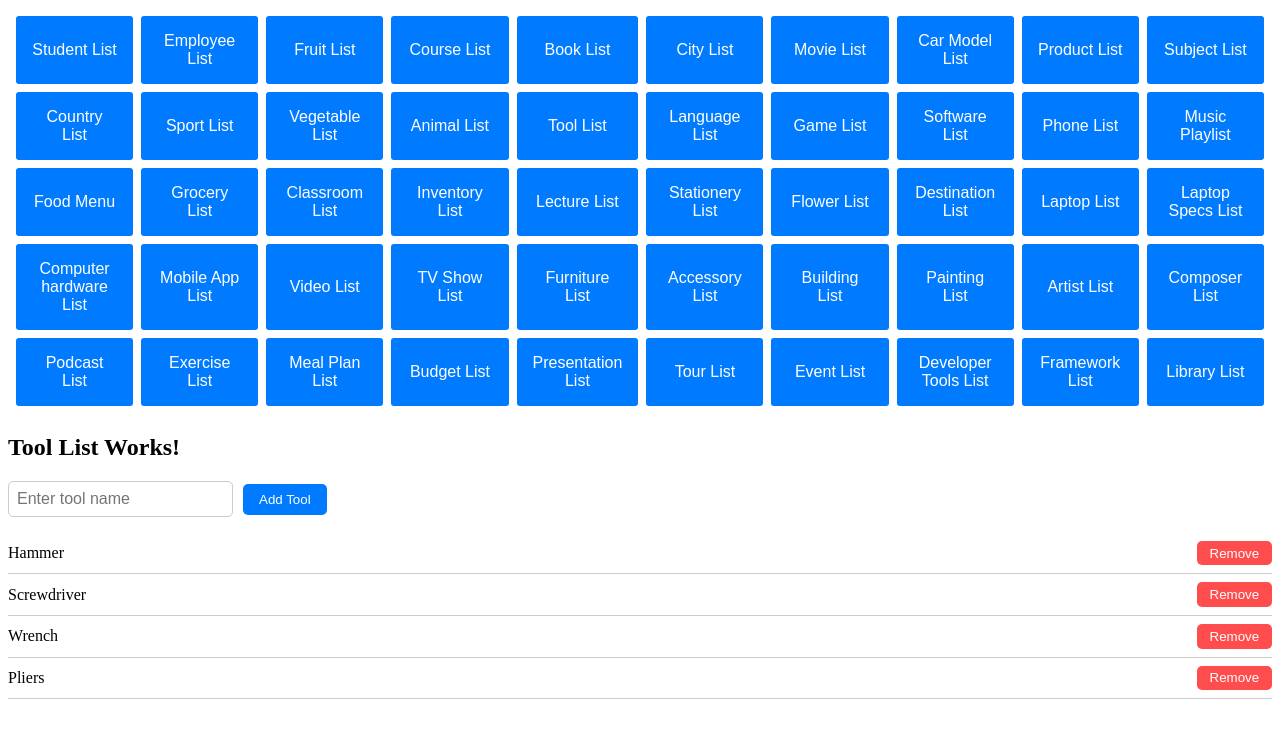
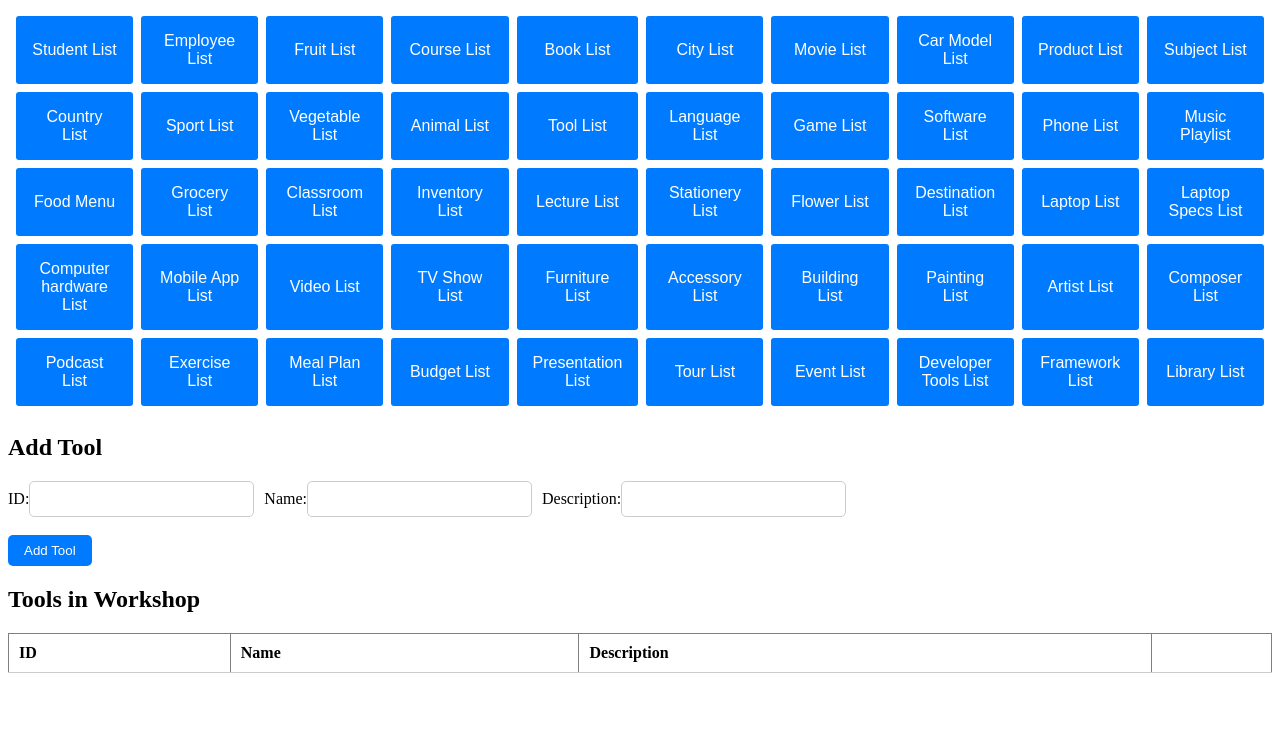
Before and after one commit to RodelDecio/AngularTSDataStructures, an Angular app: page /toollist in a window 1280 px wide. Shown: the top 738 px of the page. Built offline with nearby package versions, Linux system fonts and the light colour scheme.

Commit message:
#15toollistservices

```diff
--- a/src/app/components/toollist/toollist.component.css
+++ b/src/app/components/toollist/toollist.component.css
@@ -1,4 +1,9 @@
-input[type="text"] {
+.tool-form {
+  margin-bottom: 20px;
+}
+
+input[type="text"],
+input[type="number"] {
   padding: 0.5rem;
   margin-right: 10px;
   border: 1px solid #ccc;
@@ -23,36 +28,23 @@ button.btn-primary:hover {
   background-color: #0056b3;
 }
 
-ul {
-  list-style: none;
-  padding: 0;
+table {
+  width: 100%;
+  border-collapse: collapse;
 }
 
-li {
-  display: flex;
-  justify-content: space-between;
-  align-items: center;
-  padding: 0.5rem 0;
+td,
+th {
+  padding: 10px;
+  text-align: left;
   border-bottom: 1px solid #ccc;
 }
 
-li button {
+.remove-btn {
   background-color: #ff4d4d;
   color: white;
-  padding: 0.3rem 0.8rem;
 }
 
-li button:hover {
+.remove-btn:hover {
   background-color: #e60000;
 }
-
-@media (max-width: 768px) {
-  input[type="text"] {
-    width: 100%;
-    margin-bottom: 10px;
-  }
-
-  button.btn-primary {
-    width: 100%;
-  }
-}
--- a/src/app/components/toollist/toollist.component.html
+++ b/src/app/components/toollist/toollist.component.html
@@ -1,13 +1,39 @@
-<div>
-  <h2>Tool List Works!</h2>
+<div class="tool-form">
+  <h2>Add Tool</h2>
+  <form (submit)="addTool()">
+    <label for="id">ID:</label>
+    <input type="text" id="id" [(ngModel)]="id" name="id" required />
 
-  <input type="text" [(ngModel)]="tool" placeholder="Enter tool name" />
-  <button class="btn btn-primary" (click)="addTool()">Add Tool</button>
+    <label for="name">Name:</label>
+    <input type="text" id="name" [(ngModel)]="name" name="name" required />
 
-  <ul>
-    <li *ngFor="let tool of toolList; let i = index">
-      {{ tool }}
-      <button (click)="removeTool(i)">Remove</button>
-    </li>
-  </ul>
+    <label for="description">Description:</label>
+    <input type="text" id="description" [(ngModel)]="description" name="description" required /><br><br>
+
+    <button type="submit" class="btn btn-primary">Add Tool</button>
+  </form>
 </div>
+
+<div class="tool-list">
+  <h2>Tools in Workshop</h2>
+  <table border="1">
+    <thead>
+    <tr>
+      <th>ID</th>
+      <th>Name</th>
+      <th>Description</th>
+      <th></th>
+    </tr>
+    </thead>
+    <tbody>
+    <tr *ngFor="let tool of tools; let i = index">
+      <td>{{ tool.id }}</td>
+      <td>{{ tool.name }}</td>
+      <td>{{ tool.description }}</td>
+      <td>
+        <button (click)="removeTool(i)" class="remove-btn">Remove</button>
+      </td>
+    </tr>
+    </tbody>
+  </table>
+</div>
--- a/src/app/components/toollist/toollist.component.ts
+++ b/src/app/components/toollist/toollist.component.ts
@@ -1,22 +1,32 @@
 import { Component } from '@angular/core';
+import { ToolListService } from '../../services/toollist/toollist.service';
+import { Tool } from '../../interface/tool';
 
 @Component({
   selector: 'app-toollist',
   templateUrl: './toollist.component.html',
-  styleUrls: ['./toollist.component.css']
+  styleUrls: ['./toollist.component.css'],
 })
 export class ToolListComponent {
-  toolList: string[] = ['Hammer', 'Screwdriver', 'Wrench', 'Pliers'];
-  tool: string = '';
+  tools: Tool[] = [];
+  id: string = '';
+  name: string = '';
+  description: string = '';
+
+  constructor(private toolListService: ToolListService) {
+    this.tools = this.toolListService.getTools();
+  }
 
   addTool(): void {
-    if (this.tool.trim()) {
-      this.toolList.push(this.tool.trim());
-      this.tool = '';
+    if (this.id && this.name && this.description) {
+      this.toolListService.addTool(this.id, this.name, this.description);
+      this.id = '';
+      this.name = '';
+      this.description = '';
     }
   }
 
   removeTool(index: number): void {
-    this.toolList.splice(index, 1);
+    this.toolListService.removeTool(index);
   }
 }
--- /dev/null
+++ b/src/app/interface/tool.ts
@@ -0,0 +1,5 @@
+export interface Tool {
+  id: string;
+  name: string;
+  description: string;
+}
--- /dev/null
+++ b/src/app/services/toollist/toollist.service.ts
@@ -0,0 +1,23 @@
+import { Injectable } from '@angular/core';
+import { Tool } from '../../interface/tool';
+
+@Injectable({
+  providedIn: 'root',
+})
+export class ToolListService {
+  private tools: Tool[] = [];
+
+  constructor() {}
+
+  addTool(id: string, name: string, description: string): void {
+    this.tools.push({ id, name, description });
+  }
+
+  getTools(): Tool[] {
+    return this.tools;
+  }
+
+  removeTool(index: number): void {
+    this.tools.splice(index, 1);
+  }
+}
```
Also changed, not shown: 1 other file (tests, documents, lock files or other folders).
